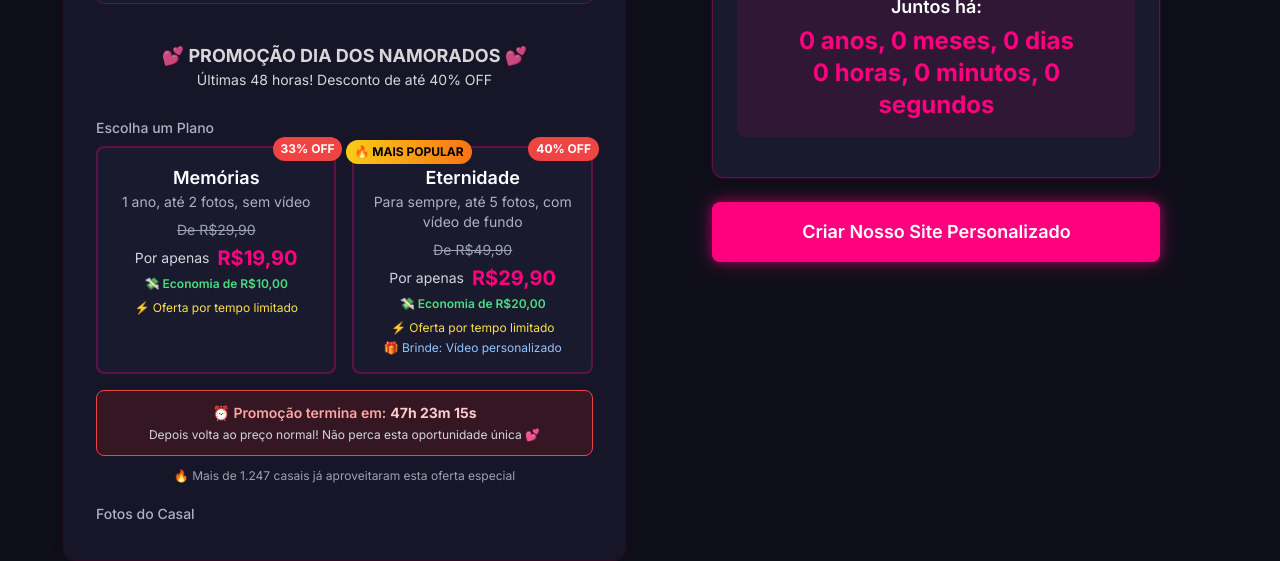
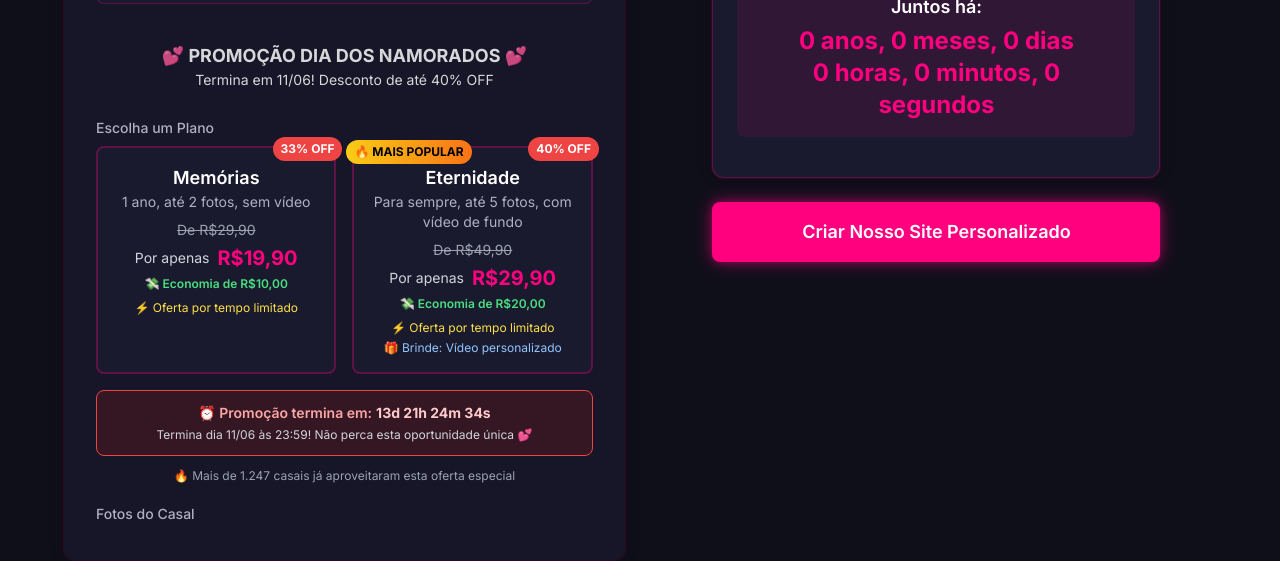
Before and after one commit to Henriquebernas/lovebloom-form-creator-20, a React (Vite) app: page / in a window 1280 px wide. Shown: the part 636-1197 px from the top of the page. Built offline with nearby package versions, Linux system fonts and the light colour scheme.

Commit message:
Set promotion end date
Update promotion end date to June 11th.

```diff
--- a/src/components/PlanSelector.tsx
+++ b/src/components/PlanSelector.tsx
@@ -1,3 +1,4 @@
+import { useState, useEffect } from 'react';
 
 interface PlanSelectorProps {
   selectedPlan: string;
@@ -5,12 +6,42 @@ interface PlanSelectorProps {
 }
 
 const PlanSelector = ({ selectedPlan, onPlanSelect }: PlanSelectorProps) => {
+  const [timeLeft, setTimeLeft] = useState('');
+
+  useEffect(() => {
+    const updateCountdown = () => {
+      const now = new Date();
+      const endDate = new Date('2025-06-11T23:59:59'); // Termina em 11/06/2025
+      const difference = endDate.getTime() - now.getTime();
+
+      if (difference > 0) {
+        const days = Math.floor(difference / (1000 * 60 * 60 * 24));
+        const hours = Math.floor((difference % (1000 * 60 * 60 * 24)) / (1000 * 60 * 60));
+        const minutes = Math.floor((difference % (1000 * 60 * 60)) / (1000 * 60));
+        const seconds = Math.floor((difference % (1000 * 60)) / 1000);
+
+        if (days > 0) {
+          setTimeLeft(`${days}d ${hours}h ${minutes}m ${seconds}s`);
+        } else {
+          setTimeLeft(`${hours}h ${minutes}m ${seconds}s`);
+        }
+      } else {
+        setTimeLeft('Promoção encerrada');
+      }
+    };
+
+    updateCountdown();
+    const interval = setInterval(updateCountdown, 1000);
+
+    return () => clearInterval(interval);
+  }, []);
+
   return (
     <div>
       {/* Banner promocional */}
       <div className="bg-gradient-to-r from-neon-pink to-red-500 text-white p-3 rounded-lg mb-4 text-center animate-pulse">
         <h3 className="font-bold text-lg">💕 PROMOÇÃO DIA DOS NAMORADOS 💕</h3>
-        <p className="text-sm">Últimas 48 horas! Desconto de até 40% OFF</p>
+        <p className="text-sm">Termina em 11/06! Desconto de até 40% OFF</p>
       </div>
 
       <label className="block text-sm font-medium text-text-secondary mb-2">Escolha um Plano</label>
@@ -80,10 +111,10 @@ const PlanSelector = ({ selectedPlan, onPlanSelect }: PlanSelectorProps) => {
       <div className="mt-4 text-center p-3 bg-red-900 bg-opacity-30 rounded-lg border border-red-500">
         <p className="text-sm text-red-300 font-semibold">
           ⏰ Promoção termina em:
-          <span className="text-red-200 ml-1 font-bold">47h 23m 15s</span>
+          <span className="text-red-200 ml-1 font-bold">{timeLeft}</span>
         </p>
         <p className="text-xs text-gray-300 mt-1">
-          Depois volta ao preço normal! Não perca esta oportunidade única 💕
+          Termina dia 11/06 às 23:59! Não perca esta oportunidade única 💕
         </p>
       </div>
 
```
